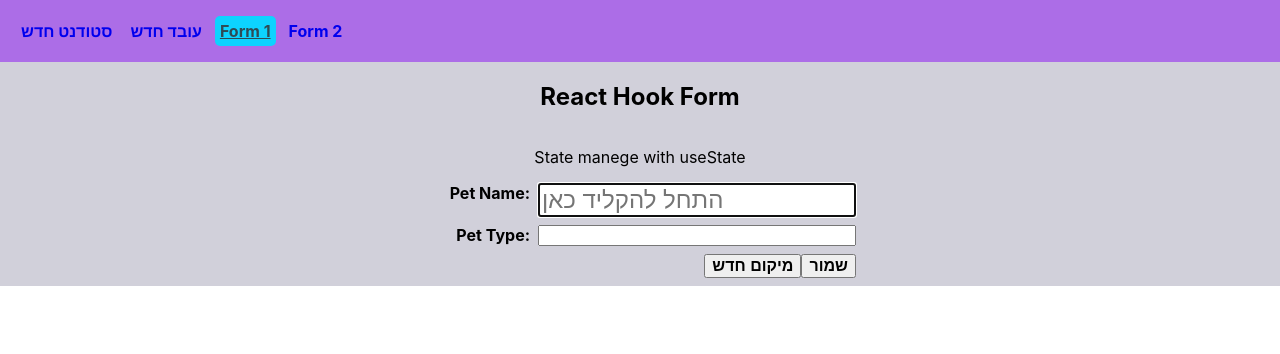
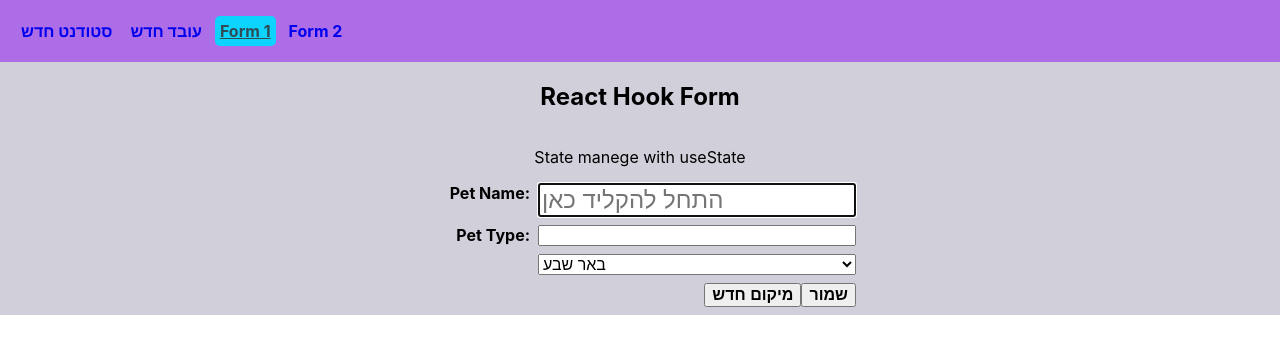
Before and after one commit to nahummor/react-hook-form, a React (Create React App) app: page /form1 in a window 1280 px wide. Shown: the top 354 px of the page. Built offline with nearby package versions, Linux system fonts and the light colour scheme.

Commit message:
add cities list component

```diff
--- a/src/Form1/Form1.js
+++ b/src/Form1/Form1.js
@@ -2,6 +2,7 @@ import React, { useState, useEffect, useRef } from 'react';
 import classes from './Form1.module.css';
 
 import FocusInput from '../Shared/hoc/FocusInput';
+import CitiesList from '../Shared/UI/CitiesList/CitiesList';
 
 /**
  * manage form state by useState
@@ -12,6 +13,7 @@ const Form1 = () => {
    const [petName, setPetName] = useState('');
    const [petType, setPetType] = useState('');
    const [places, setPlaces] = useState([]);
+   const [city, setCity] = useState('');
    const [deletePlace, setDeletePlace] = useState(false);
 
    useEffect(() => {
@@ -34,7 +36,8 @@ const Form1 = () => {
       const petObject = {
          petName: petName,
          petType: petType,
-         petPlaces: places
+         petPlaces: places,
+         city: city
       };
       console.log('Pet: ', petObject);
    };
@@ -58,6 +61,10 @@ const Form1 = () => {
       updatedPlaces.splice(index, 1);
       setPlaces(updatedPlaces);
       setDeletePlace(true);
+   };
+
+   const onCityChangeHandler = city => {
+      setCity(city);
    };
 
    const placesEl = places.map((place, index) => {
@@ -108,6 +115,10 @@ const Form1 = () => {
                <button type='submit'>שמור</button>
             </div>
             <div></div>
+            <div>
+               <CitiesList onCityChangeHandler={onCityChangeHandler} />
+            </div>
+            <div></div>
             <div></div>
             <div className={classes.places}>{placesEl}</div>
          </div>
--- a/src/Form1/Form1.module.css
+++ b/src/Form1/Form1.module.css
@@ -4,6 +4,7 @@
     justify-content: center;
     align-items: center;
 }
+
 .petFormContainer {
     display: grid;
     grid-template-columns: 1fr 3fr;
@@ -13,8 +14,8 @@
 .formAction {
     grid-column-start: 2;
     grid-column-end: 2;
-   grid-row-start: 3;
-   grid-row-end: 3;
+    grid-row-start: 4;
+    grid-row-end: 4;
     justify-self: end;
 }
 
--- a/src/Form2/Form2.js
+++ b/src/Form2/Form2.js
@@ -1,9 +1,9 @@
-import React, { useEffect, useRef, useReducer, useContext } from 'react';
-import { AppContext } from '../Shared/Context/AppContext';
+import React, { useEffect, useRef, useReducer, useMemo } from 'react';
 
 import classes from './Form2.module.css';
 
 import FocusInput from '../Shared/hoc/FocusInput';
+import CitiesList from '../Shared/UI/CitiesList/CitiesList';
 
 const initialState = {
    petName: '',
@@ -62,8 +62,6 @@ const formReducer = (currentState, action) => {
 };
 
 const Form2 = () => {
-   const appContext = useContext(AppContext);
-   const { getCitiesList } = appContext;
    const inputPlaceRef = useRef();
    const [formState, dispatch] = useReducer(formReducer, initialState);
 
@@ -76,12 +74,14 @@ const Form2 = () => {
       };
    }, []);
 
-   //    useEffect(() => {
-   //       console.log(getCitiesList());
-   //    }, [getCitiesList]);
+   const sayHello = useMemo(() => {
+      console.log('say hello run');
+
+      return 'Hello ......';
+   }, []);
 
    useEffect(() => {
-      console.log(formState.deletePlace);
+      //   console.log(formState.deletePlace);
       if (formState.places.length > 0 && !formState.deletePlace) {
          // set focus on the last input element
          inputPlaceRef.current.focus();
@@ -141,17 +141,6 @@ const Form2 = () => {
       );
    });
 
-   /**
-    * create cities list
-    */
-   const cities = getCitiesList().map((city, index) => {
-      return (
-         <option key={index} value={city}>
-            {city}
-         </option>
-      );
-   });
-
    return (
       <form onSubmit={onFormSubmitHandler} className={classes.petForm}>
          <p>State manege with useReducer</p>
@@ -182,11 +171,7 @@ const Form2 = () => {
             />
             <label>Cite:</label>
             <div>
-               <select
-                  className={classes.citiesList}
-                  onChange={event => onCityChangeHandler(event.target.value)}>
-                  {cities}
-               </select>
+               <CitiesList onCityChangeHandler={onCityChangeHandler} />
             </div>
             <div className={classes.formAction}>
                <button type='button' onClick={onAddNewPlace}>
@@ -195,7 +180,7 @@ const Form2 = () => {
                <button type='submit'>שמור</button>
             </div>
             <div></div>
-            <div></div>
+            <div>{sayHello}</div>
             <div className={classes.places}>{placesEl}</div>
          </div>
       </form>
--- /dev/null
+++ b/src/Shared/UI/CitiesList/CitiesList.js
@@ -0,0 +1,29 @@
+import React, { useContext } from 'react';
+import { AppContext } from '../../Context/AppContext';
+import classes from './CitiesList.module.css';
+
+const CitiesList = props => {
+   const appContext = useContext(AppContext);
+   const { getCitiesList } = appContext;
+
+   /**
+    * create cities list
+    */
+   const cities = getCitiesList().map((city, index) => {
+      return (
+         <option key={index} value={city}>
+            {city}
+         </option>
+      );
+   });
+
+   return (
+      <select
+         className={classes.citiesList}
+         onChange={event => props.onCityChangeHandler(event.target.value)}>
+         {cities}
+      </select>
+   );
+};
+
+export default CitiesList;
--- /dev/null
+++ b/src/Shared/UI/CitiesList/CitiesList.module.css
@@ -0,0 +1,4 @@
+.citiesList {
+    width: 100%;
+    font-size: 1rem;
+}
```
Lines whose indentation alone changed are shown as unchanged.
